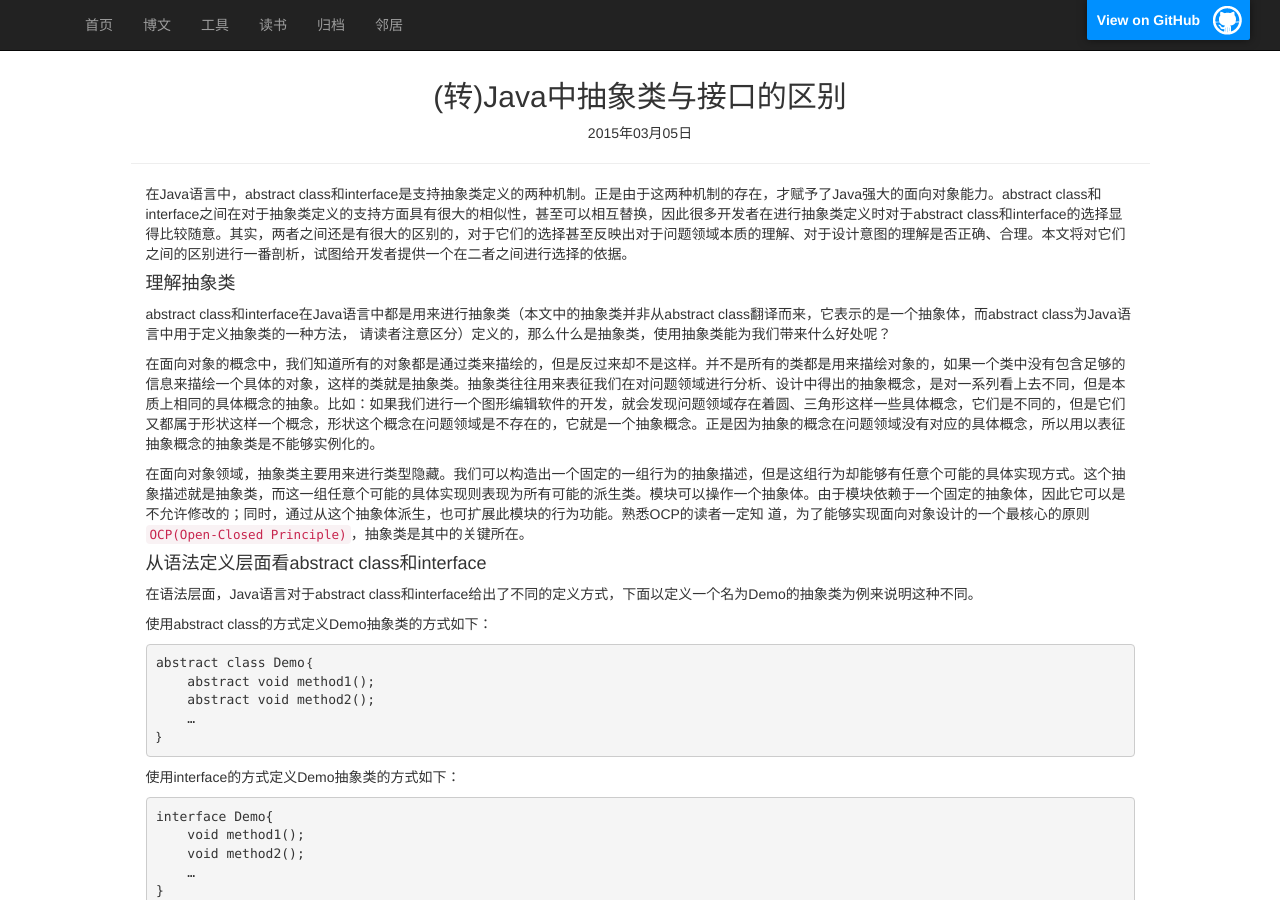
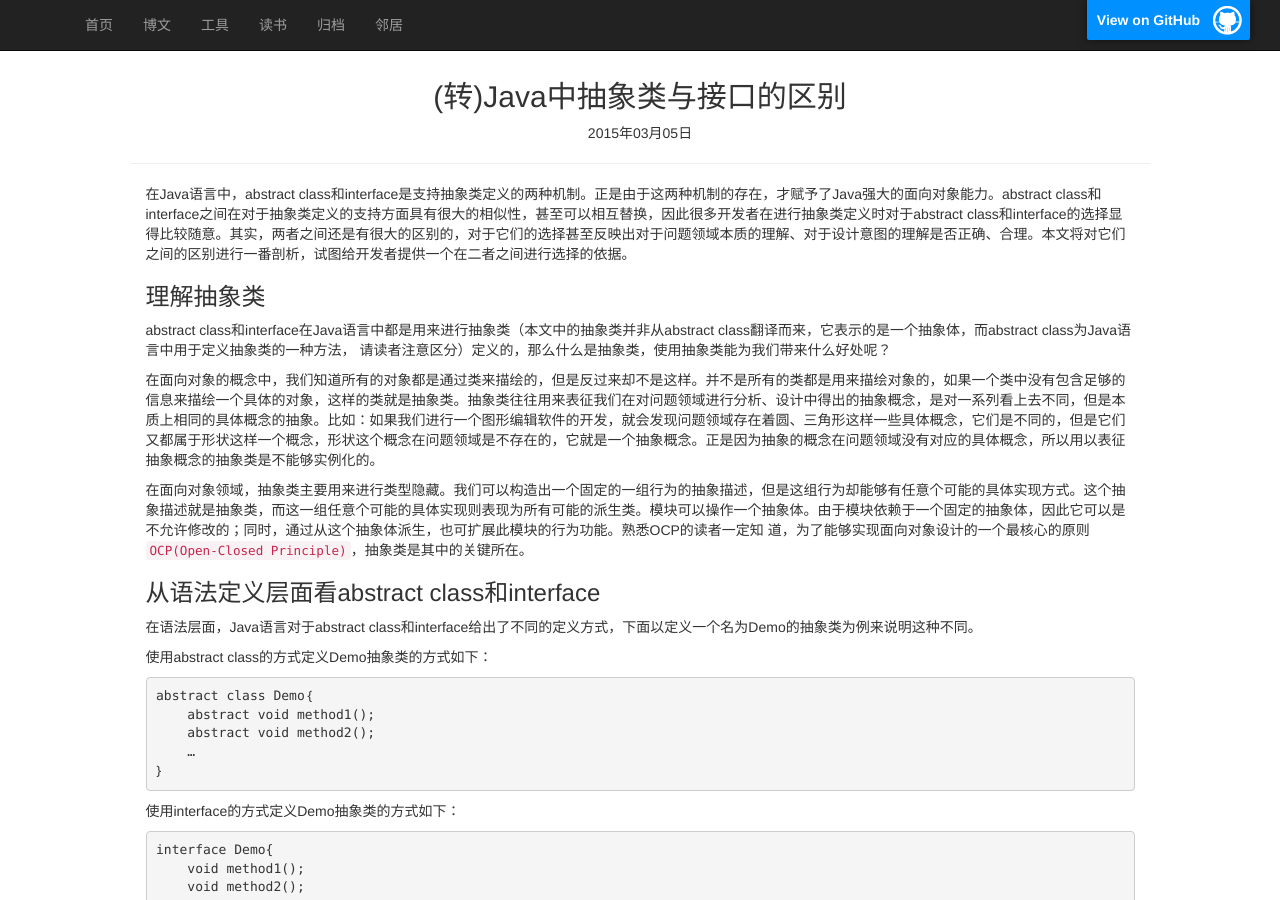
Before and after one commit to sheleng/sheleng.github.io, a Jekyll site: the page built from _posts/blogs/2015-03-05-java-abstract-class-interface-difference.md, in a window 1280 px wide and 900 px high. Built offline with Jekyll 4.4.1, drawn with Linux system fonts in a browser that asks for light colours; comment, search, counter and statistics services are not loaded.

Commit message:
Java抽象类与接口的区别

```diff
--- a/_posts/blogs/2015-03-05-java-abstract-class-interface-difference.md
+++ b/_posts/blogs/2015-03-05-java-abstract-class-interface-difference.md
@@ -9,7 +9,8 @@
 
 在Java语言中，abstract class和interface是支持抽象类定义的两种机制。正是由于这两种机制的存在，才赋予了Java强大的面向对象能力。abstract class和interface之间在对于抽象类定义的支持方面具有很大的相似性，甚至可以相互替换，因此很多开发者在进行抽象类定义时对于abstract class和interface的选择显得比较随意。其实，两者之间还是有很大的区别的，对于它们的选择甚至反映出对于问题领域本质的理解、对于设计意图的理解是否正确、合理。本文将对它们之间的区别进行一番剖析，试图给开发者提供一个在二者之间进行选择的依据。
 
-####理解抽象类
+
+###理解抽象类
 
 abstract class和interface在Java语言中都是用来进行抽象类（本文中的抽象类并非从abstract class翻译而来，它表示的是一个抽象体，而abstract class为Java语言中用于定义抽象类的一种方法， 请读者注意区分）定义的，那么什么是抽象类，使用抽象类能为我们带来什么好处呢？
 
@@ -17,7 +18,8 @@
 
 在面向对象领域，抽象类主要用来进行类型隐藏。我们可以构造出一个固定的一组行为的抽象描述，但是这组行为却能够有任意个可能的具体实现方式。这个抽象描述就是抽象类，而这一组任意个可能的具体实现则表现为所有可能的派生类。模块可以操作一个抽象体。由于模块依赖于一个固定的抽象体，因此它可以是不允许修改的；同时，通过从这个抽象体派生，也可扩展此模块的行为功能。熟悉OCP的读者一定知 道，为了能够实现面向对象设计的一个最核心的原则`OCP(Open-Closed Principle)`，抽象类是其中的关键所在。
 
-####从语法定义层面看abstract class和interface
+
+###从语法定义层面看abstract class和interface
 
 在语法层面，Java语言对于abstract class和interface给出了不同的定义方式，下面以定义一个名为Demo的抽象类为例来说明这种不同。
 
@@ -49,7 +51,8 @@
 
 同样，如果不能在抽象类中定义默认行为，就会导致同样的方法实现出现在该抽象类的每一个派生类中，违反了 "one rule，one place" 原则，造成代码重复，同样不利于以后的维护。因此，在abstract class和interface间进行选择时要非常的小心。
 
-####从设计理念层面看 abstract class和interface
+
+###从设计理念层面看 abstract class和interface
 
 上面主要从语法定义和编程的角度论述了abstract class和interface的区别，这些层面的区别是比较低层次的、非本质的。本小节将从另一个层面：abstract class和interface所反映出的设计理念，来分析一下二者的区别。作者认为，从这个层面进行分析才能理解二者概念的本质所在。
 
@@ -141,7 +144,8 @@
 
 这种实现方式基本上能够明确的反映出我们对于问题领域的理解，正确的揭示我们的设计意图。其实abstract class表示的是"is-a"关系，interface表示的是"like-a"关系，大家在选择时可以作为一个依据，当然这是建立在对问题领域的理解上的，比如：如果我们认为AlarmDoor在概念本质上是报警器，同时又具有Door的功能，那么上述的定义方式就要反过来了。
 
-####小结
+
+###小结
 
 1. abstract class在Java语言中表示的是一种继承关系，一个类只能使用一次继承关系。但是，一个类却可以实现多个interface。
 2. 在abstract class 中可以有自己的数据成员，也可以有非abstarct的成员方法，而在interface中，只能够有静态的不能被修改的数据成员（也就是必须是static final的，不过在interface中一般不定义数据成员），所有的成员方法都是abstract的。
@@ -151,7 +155,8 @@
 6. 抽象类中的变量默认是friendly型，其值可以在子类中重新定义，也可以重新赋值。
 7. 接口中的方法默认都是 public,abstract类型的。
 
-####结论
+
+###结论
 
 abstract class和interface是Java语言中的两种定义抽象类的方式，它们之间有很大的相似性。但是对于它们的选择却又往往反映出对于问题领域中的概念本质的理解、对于设计意图的反映是否正确、合理，因为它们表现了概念间的不同的关系（虽然都能够实现需求的功能）。这其实也是语言的一种的惯用法，希望读者朋友能够细细体会。
 
```
